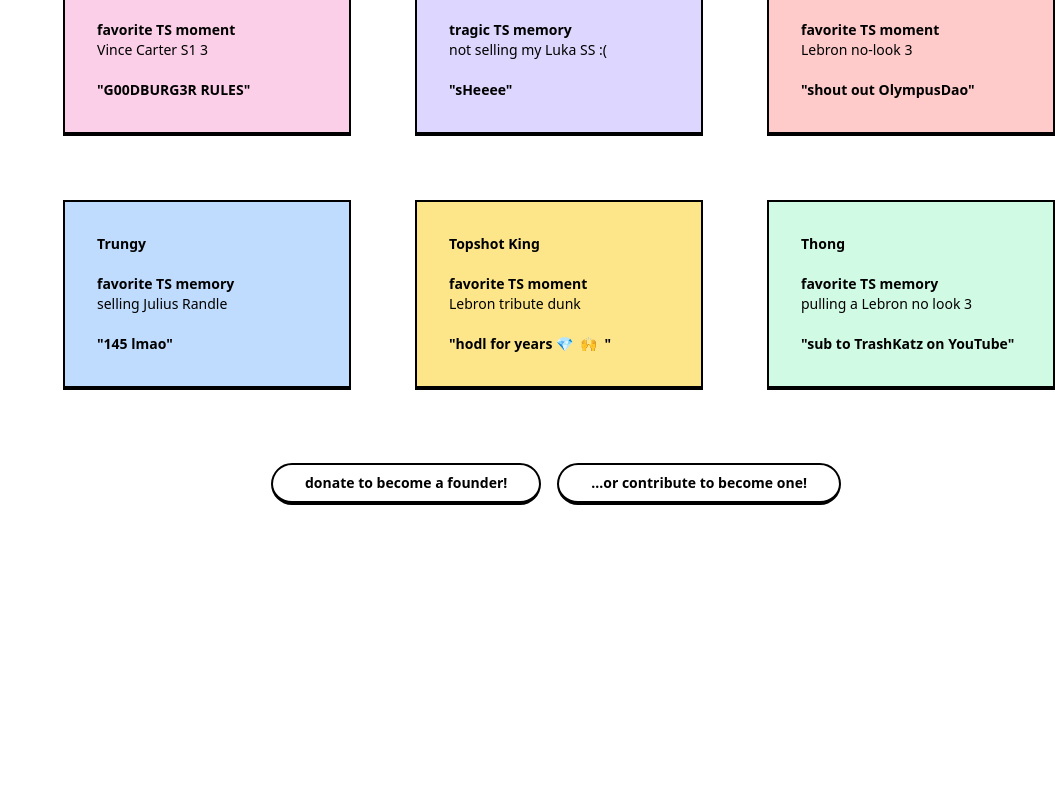
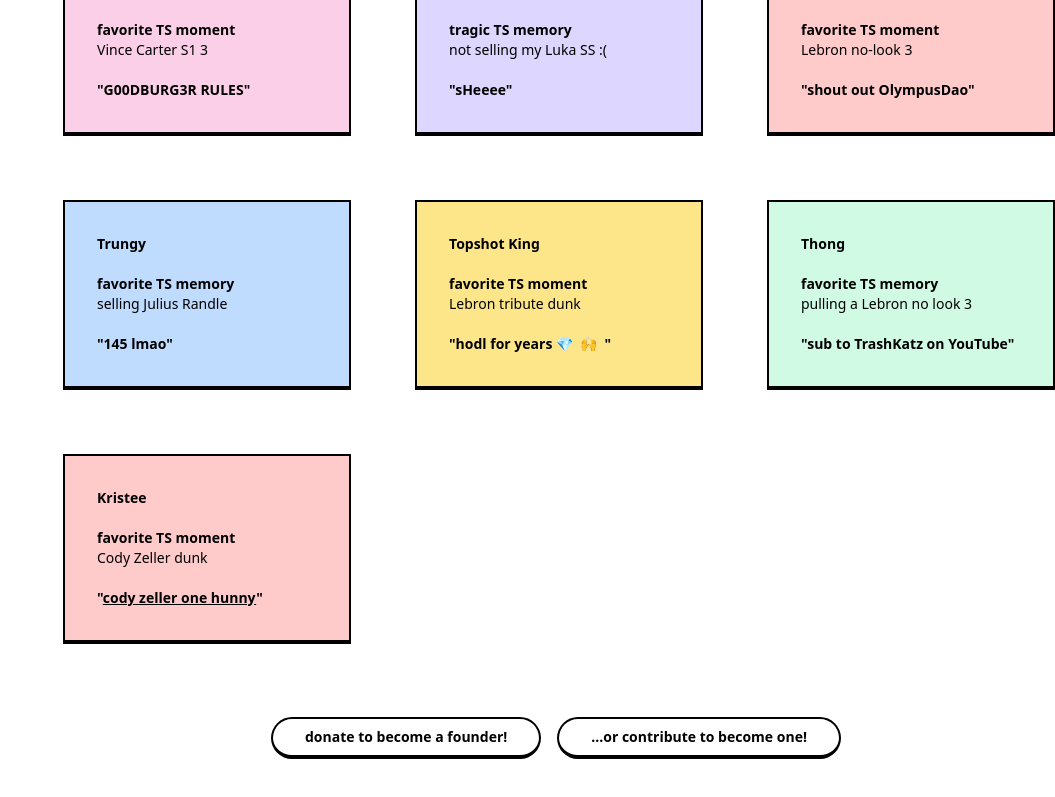
Before and after one commit to Lam-Pham/topshot-simulator, a Next.js app: page / in a window 1280 px wide. Shown: the part 4023-4820 px from the top of the page, without its empty margins (225-1280 px from the left). Built offline with nearby package versions, Linux system fonts and the light colour scheme; what tailwindcss-animatecss would draw is missing.

Commit message:
added founder kristee

```diff
--- a/components/founders.js
+++ b/components/founders.js
@@ -86,6 +86,15 @@ export default function Founders() {
 
                 </p>
 
+                <p class="col-span-1 text-sm border-2 border-b-4 border-black py-8 px-8 bg-red-200">
+
+                  <a href="nbatopshot.com" target="_blank" class="font-bold hover:underline">Kristee</a><br/><br/>
+                    <span class="font-bold">favorite TS moment</span><br/>
+                    Cody Zeller dunk<br/><br/>
+                    <span class="font-bold">"<a class="underline cursor-pointer" href="https://nbatopshot.com/showcases/3ab661ad-9755-4050-ba45-d422163601d6" target="_blank">cody zeller one hunny</a>"</span>
+
+                </p>
+
         </div>
         <div class="space-x-4 mt-20 2xl:mt-16 mx-52 2xl:mx-72">
           <Link href="/thankshomie"><button class="inline-block col-start-2 col-span-1 transform active:translate-y-1 duration-200 2xl:mt-0 -mt-12 border-2 border-b-4 border-black focus:outline-none bg-white rounded-full py-2 px-8 font-bold hover:bg-gray-200 text-sm">donate to become a founder!</button></Link>
```
